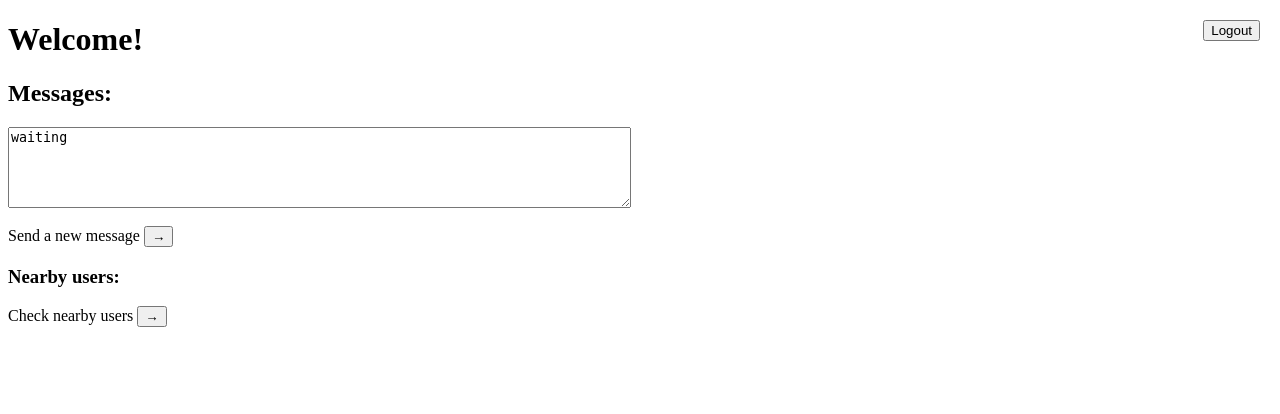
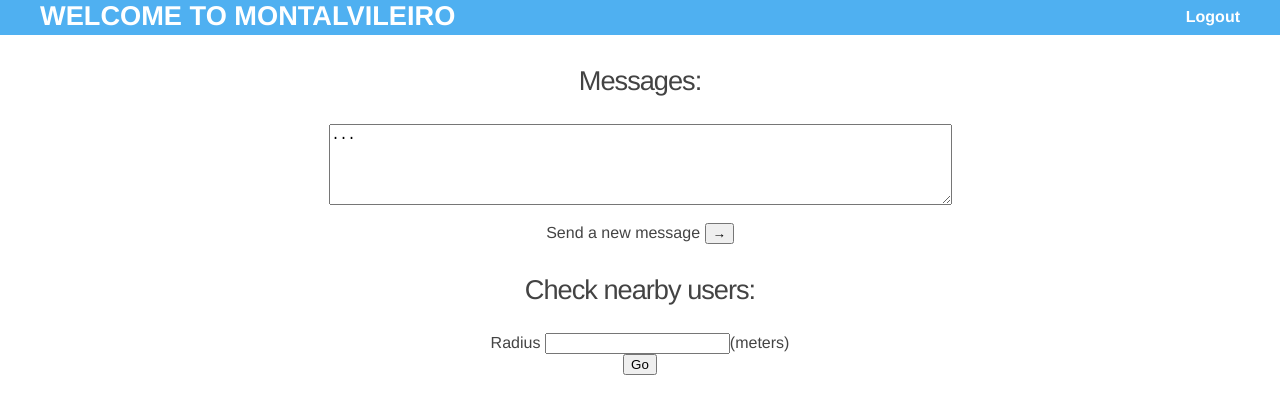
Before and after one commit to MarcoAntonioMontez/ASint, a Flask app: template templates/index.html in a window 1280 px wide. Shown: the top 414 px of the page. Run offline with Flask 2, Linux system fonts and the light colour scheme; the template is opened without the code that fills it, so the values that code supplies are empty; parts of the project's set-up code (start-up, migrations or seed data) failed here and were passed over.

Commit message:
prettier stuff, datetime in db, and nearby working, missing logs, buidlings

```diff
--- a/admin.py
+++ b/admin.py
@@ -29,7 +29,7 @@ while(1):
     #    r = requests.post(url, data=json.dumps(builddata))
     #
     elif (command=='list_all_users'):
-        url = "https://asint-227116.appspot.com/users"
+        url = "https://asint-227116.appspot.com/usersall"
         r = requests.get(url)
         print(r.content)
     #elif (command=='list_users_building'):
--- a/main.py
+++ b/main.py
@@ -17,6 +17,7 @@ import fenixedu
 import bmemcached
 import os
 import pymysql
+from datetime import datetime
 
 config = fenixedu.FenixEduConfiguration.fromConfigFile('fenixedu.ini')
 client = fenixedu.FenixEduClient(config)
@@ -104,7 +105,7 @@ def checkToken(token, username):
 
 def getDistance(lat1, lon1, lat2, lon2):
     # approximate radius of earth in meters
-    R = 6373000.0
+    R = 6371000.0
     lat1=radians(lat1)
     lon1=radians(lon1)
     lat2=radians(lat2)
@@ -160,7 +161,7 @@ def callback():
     resp.set_cookie('username', username, secure=True)  #accessible in javascript
     return resp
 
-@app.route('/index', methods=["GET"])
+@app.route('/index', methods=["GET", "POST"])
 def index():
     if(not checkToken(session['access_token'], session['username'])):
         authorization_url='https://fenix.tecnico.ulisboa.pt/oauth/userdialog?client_id=1414440104755257&redirect_uri=https://asint-227116.appspot.com/callback'
@@ -168,11 +169,21 @@ def index():
     else:
         return render_template('index.html')
 
-@app.route('/users', methods=['GET'])
+@app.route('/usersall', methods=['GET'])
 def get_users():
     cnx = get_connection()
     with cnx.cursor() as cursor:
         sql = "SELECT user_id FROM users;"
+        cursor.execute(sql)
+        result = cursor.fetchall()
+    cnx.close()
+    return jsonify(result)
+
+@app.route('/buildings', methods=['GET'])
+def get_buildings():
+    cnx = get_connection()
+    with cnx.cursor() as cursor:
+        sql = "SELECT * FROM buildings;"
         cursor.execute(sql)
         result = cursor.fetchall()
     cnx.close()
@@ -184,13 +195,6 @@ def sendMessage():
         abort(403)
     else:
         return render_template('sendMessage.html')
-
-@app.route('/nearbyUsers.html')
-def check_nearby_users():
-    if(not checkToken(session['access_token'], session['username'])):
-        abort(403)
-    else:
-        return render_template('nearbyUsers.html')
 
 @app.route('/index.html')
 def indexHTML():
@@ -240,10 +244,11 @@ def create_user():
             cursor.execute(sql)
             result = cursor.fetchall()
             exists = False
-            for users_now in result:
-                if session['username'] == users_now[0]:
+            for user in result:
+                if session['username'] == user[0]:
                     exists = True
-                    user_info = users_now
+                    print('here')
+                    user_info = user
                     break
             if exists == False:
                 sql = "INSERT INTO users (user_id, user_latitude, user_longitude) VALUES (%s, %s, %s);"
@@ -251,11 +256,13 @@ def create_user():
             else:
                 sql = "UPDATE users SET user_latitude = %s, user_longitude = %s WHERE user_id = %s;"
                 cursor.execute(sql, (request.json['latitude'], request.json['longitude'], session['username']))
-                if getDistance(float(user_info[1]), float(user_info[2]), float(request.json['latitude']), float(request.json['longitude']))>1:
+                if getDistance(float(user_info[1]), float(user_info[2]), float(request.json['latitude']), float(request.json['longitude']))>2:
                     #Create Move
                     with cnx.cursor() as cursor:
-                        sql = "INSERT INTO user_move (user_id, old_latitude, old_longitude, new_latitude, new_longitude) VALUES (%s, %s, %s, %s, %s);"
-                        cursor.execute(sql, (session['username'], user_info[1], user_info[2], request.json['latitude'], request.json['longitude']))
+                        now = datetime.now()
+                        str_now = now.strftime('%Y-%m-%d %H:%M:%S')
+                        sql = "INSERT INTO user_move (user_id, move_time, old_latitude, old_longitude, new_latitude, new_longitude) VALUES (%s, %s, %s, %s, %s, %s);"
+                        cursor.execute(sql, (session['username'], str_now, user_info[1], user_info[2], request.json['latitude'], request.json['longitude']))
         cnx.close()
 
         json_to_send = None
@@ -272,8 +279,10 @@ def receive_user_message():
         json_to_send = None
         cnx = get_connection()
         with cnx.cursor() as cursor:
-            sql = "INSERT INTO user_msg (user_id, msg_body, latitude, longitude, radius) VALUES (%s, %s, %s, %s, %s);"
-            cursor.execute(sql, (request.json['id'], request.json['message'], request.json['latitude'], request.json['longitude'], request.json['radius']))
+            now = datetime.now()
+            str_now = now.strftime('%Y-%m-%d %H:%M:%S')
+            sql = "INSERT INTO user_msg (user_id, msg_time, msg_body, latitude, longitude, radius) VALUES (%s, %s, %s, %s, %s, %s);"
+            cursor.execute(sql, (request.json['id'], str_now, request.json['message'], request.json['latitude'], request.json['longitude'], request.json['radius']))
             print(result.statement)
         cnx.close()
 
@@ -318,28 +327,23 @@ def get_nearby_users():
     if(not checkToken(session['access_token'], session['username'])):
         abort(403)
     else:
-        radius = request.json['radius']
+        radius = request.form['radius']
         cnx = get_connection()
         with cnx.cursor() as cursor:
             sql = "SELECT user_id, user_latitude, user_longitude FROM users;"
             cursor.execute(sql)
             results = cursor.fetchall()
+            print(results)
+            data = []
             for row in results:
                 if row[0] == session['username']:
                     this_user = row
             if this_user != None:
-                data = {}
-                for other_user in results:
-
-                    if getDistance(float(this_user[1]), float(this_user[2]), float(other_user[1]), float(other_user[2])) <= radius:
-                        data['id'] = other_user[0]
-                        json_data = json.dumps(data)
-                        if(json_to_send == None):
-                            json_to_send = json_data
-                        else:
-                            json_to_send = json_to_send + "," + json_data
-
-        return jsonify(json_to_send)
+                for user in results:
+                    if user[0] != session['username']:
+                        if getDistance(float(this_user[1]), float(this_user[2]), float(user[1]), float(user[2])) <= float(radius):
+                            data.append(user[0])
+        return render_template('nearbyUsers.html', names = data)
 
 @app.errorhandler(404)
 def not_found(error):
--- /dev/null
+++ b/static/css/main.css
@@ -0,0 +1,70 @@
+body {
+  margin: 0;
+  padding: 0;
+  font-family: "Helvetica Neue", Helvetica, Arial, sans-serif;
+  color: rgb(68, 68, 68);
+}
+/*
+ * Formatting the header area
+ */
+header {
+  background-color: rgb(79, 176, 241);
+  height: 35px;
+  width: 100%;
+  opacity: 1;
+  margin-bottom: 10px;
+}
+header h1.logo {
+  margin: 0;
+  font-size: 1.7em;
+  color: rgb(255, 255, 255);
+  text-transform: uppercase;
+  float: left;
+}
+header h1.logo:hover {
+  color: #fff;
+  text-decoration: none;
+}
+/*
+ * Centering the body content
+ */
+.container {
+  width: 1200px;
+  margin: 0 auto;
+}
+div.logout {
+  padding: 10px 0 30px 0;
+  background-color: rgb(255, 255, 255);
+  -webkit-border-radius: 6px;
+     -moz-border-radius: 6px;
+          border-radius: 6px;
+}
+
+h2 {
+  font-size: 3em;
+  margin-top: 40px;
+  text-align: center;
+  letter-spacing: -2px;
+}
+h3 {
+  font-size: 1.7em;
+  font-weight: 100;
+  margin-top: 30px;
+  text-align: center;
+  letter-spacing: -1px;
+  color: rgb(67, 67, 67);
+}
+.menu {
+  float: right;
+  margin-top: 8px;
+}
+.menu li {
+  display: inline;
+}
+.menu li + li {
+  margin-left: 35px;
+}
+.menu li a {
+  color: rgb(255, 255, 255);
+  text-decoration: none;
+}
--- a/templates/index.html
+++ b/templates/index.html
@@ -4,11 +4,10 @@
         "http://www.w3.org/TR/xhtml1/DTD/xhtml1-transitional.dtd">
 <html xmlns="http://www.w3.org/1999/xhtml" xml:lang="en" lang="en">
 <head>
-    <title>Welcome!</title>
-
+    <title>Montalvileiro</title>
     <style type="text/css">
     </style>
-   <link rel="stylesheet" href="static/jquery-ui.css"> </link>
+    <link rel="stylesheet" href="{{ url_for('static', filename='css/main.css') }}">
     <script src="static/jquery.js"></script>
      <script src="static/jquery-ui.js"></script>
 
@@ -29,23 +28,49 @@
 </head>
 
 <body>
+ <header>
+      <div class="container">
+        <h1 class="logo">Welcome to Montalvileiro</h1>
+        <strong><nav>
+          <ul class="menu">
+            <li><a href="{{ url_for('logout') }}">Logout</a></li>
+          </ul>
+        </nav></strong>
+      </div>
+    </header>
 
-
-<h1>Welcome!</h1>
-
-<h2>Messages:</h2>
+    <div class="container">
+        <center>
+        <h3>Messages:</h3>
         <textarea rows="5" cols="75" id="divDestiny"></textarea>
         <br><br>
         <form action='https://asint-227116.appspot.com/sendMessage.html'>
             Send a new message <input type="submit" value="&#8594;"  id="GoButtonClick"/><br>
         </form>
+        </center>
+    </div>
 
-<h3>Nearby users:</h3>
-<form action='nearbyUsers.html'>
-   Check nearby users <input type="submit" value="&#8594;"  id="GoButtonClick2"/><br>
+    <div class = "container">
+        <center>
+        <h3>Check nearby users:</h3>
+        <form action='https://asint-227116.appspot.com/nearbyUsers' method='POST' onsubmit="return checkform()">
+            Radius <input type="number" name="radius"  id="test">(meters)<br>
+            <button type="submit" value="Submit" id=btnSubmit>Go</button>
         </form>
+        </center>
+    </div>
 
 <script>
+    function checkform(){
+        var fieldvalue = $.trim($('#test').val());
+        if(!fieldvalue || fieldvalue==""){
+            alert('No input radius');
+            return false;
+        }else{
+            return true;
+        }
+    }
+
     function getCookieValue(a) {
         var b = document.cookie.match('(^|;)\\s*' + a + '\\s*=\\s*([^;]+)');
         return b ? b.pop() : '';
@@ -77,7 +102,7 @@
             }
 
             var desturl =  "https://asint-227116.appspot.com/users/messages_all";
-            $("#divDestiny").html("waiting");
+            $("#divDestiny").html("...");
             $.ajax({
                 type: "GET",
                 url: desturl,
@@ -100,11 +125,9 @@
             });
         });
     }
+
+
 </script>
-<form action="https://asint-227116.appspot.com/logout" method="GET">
-    <div class="container" style="position: absolute; top: 20px; right: 20px; padding=10px;">
-        <button type="submit">Logout</button>
-    </div>
-</form>
+
 </body>
 </html>
--- a/templates/newUser.html
+++ b/templates/newUser.html
@@ -5,6 +5,7 @@
 <html xmlns="http://www.w3.org/1999/xhtml" xml:lang="en" lang="en">
 <head>
     <title>Montalvileiro/Cordalvezil</title>
+    <meta http-equiv="Content-Type" content="text/html; charset=utf-8">
     <style type="text/css">
 
     </style>
```
Also changed, not shown: table_creation.sql (+12 -13 lines), templates/login.html (+27 -11 lines), templates/nearbyUsers.html (+26 -40 lines), templates/sendMessage.html (+35 -40 lines). Lines whose indentation alone changed are shown as unchanged.
